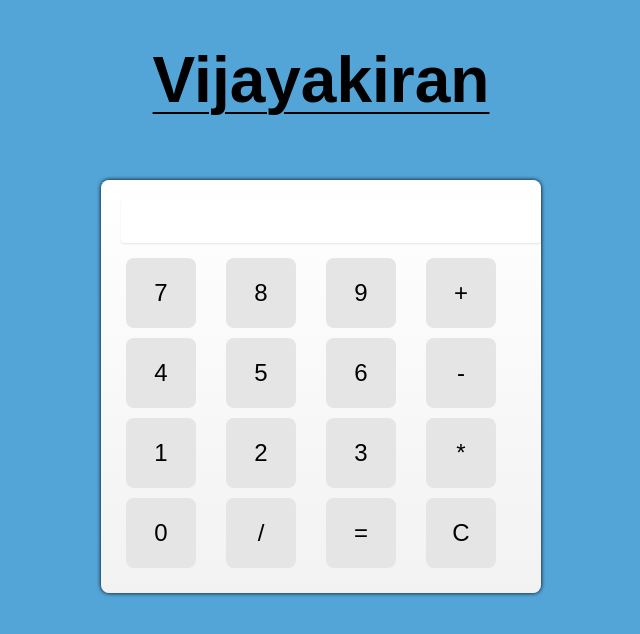
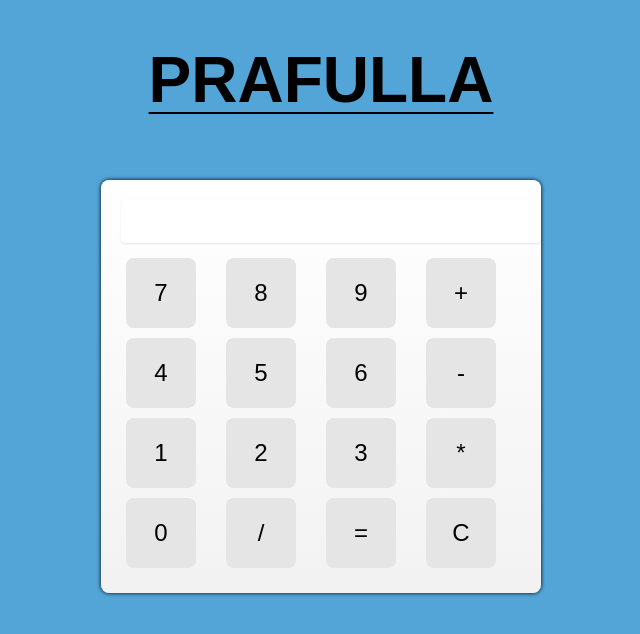
Before and after one commit to PrafullaShukla/Codsoft_t3, a plain HTML site: page index.html in a window 1280 px wide. Shown: the whole page, without its empty margins (319-959 px from the left). Drawn offline with Linux system fonts and the light colour scheme.

Commit message:
Update index.html

```diff
--- a/index.html
+++ b/index.html
@@ -1,13 +1,13 @@
 <!DOCTYPE html>
 <html>
 <head>
-  <title>Vijayakiran- Level 1 (Task 2)</title>
+  <title>PRAFULLA Level 1 (Task 2)</title>
   <link rel="stylesheet" type="text/css" href="style.css">
 </head>
 <body>
 
   <div class="container">
-    <h1>Vijayakiran</h1>
+    <h1>PRAFULLA</h1>
   </div>
   <div class="calculator">
     <input type="text" id="result" readonly>
```
